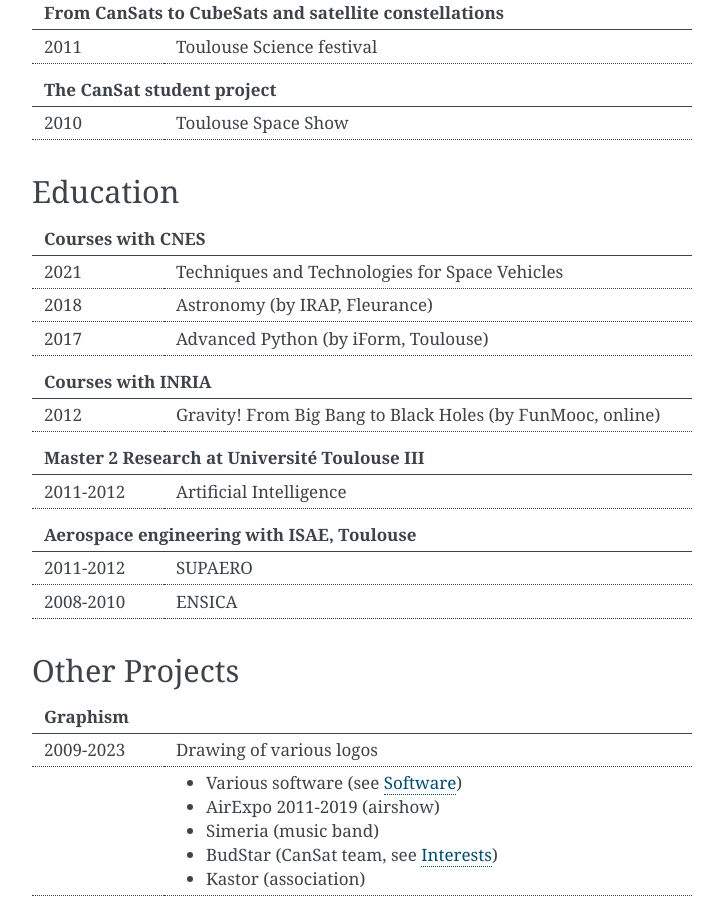
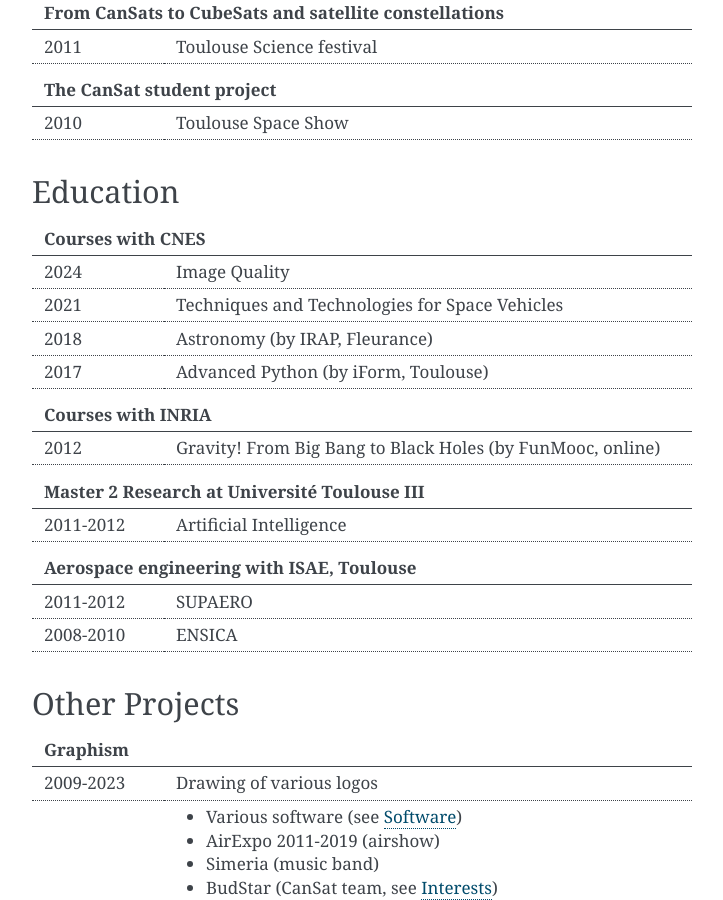
Before and after one commit to kabasset/kabasset, a Sphinx documentation site: the page built from source/resume.rst, in a window 1280 px wide and 900 px high, scrolled down 3764 px. Shown: the whole window, without its empty margins (388-1111 px from the left). Built offline with Sphinx 7.4.7, drawn with Linux system fonts in a browser that asks for light colours; the version number could not be read and is left out.

Commit message:
Add IQ course

```diff
--- a/source/resume.rst
+++ b/source/resume.rst
@@ -304,6 +304,7 @@
    ==== ====
    Courses with CNES
    =========
+   2024 Image Quality
    2021 Techniques and Technologies for Space Vehicles
    2018 Astronomy (by IRAP, Fleurance)
    2017 Advanced Python (by iForm, Toulouse)
```
Also changed, not shown: 10 other files.
